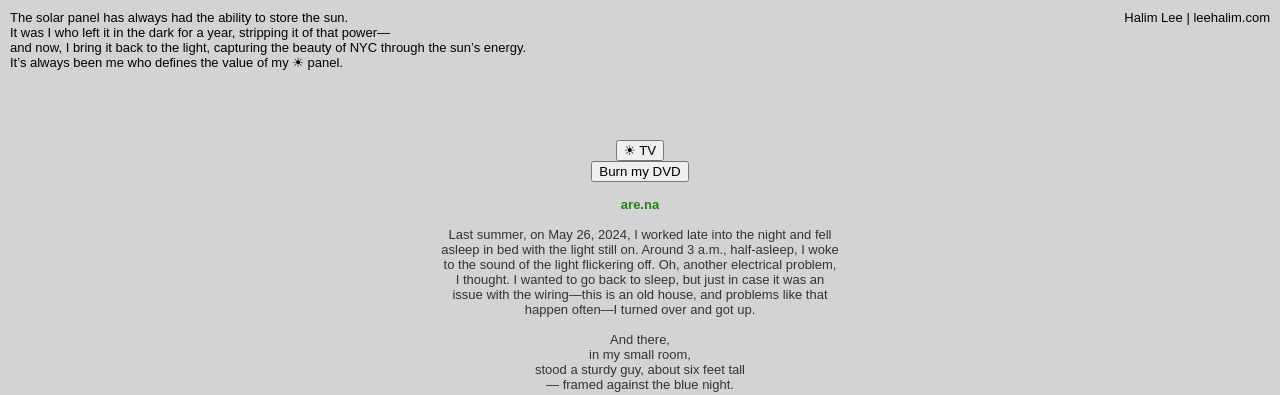
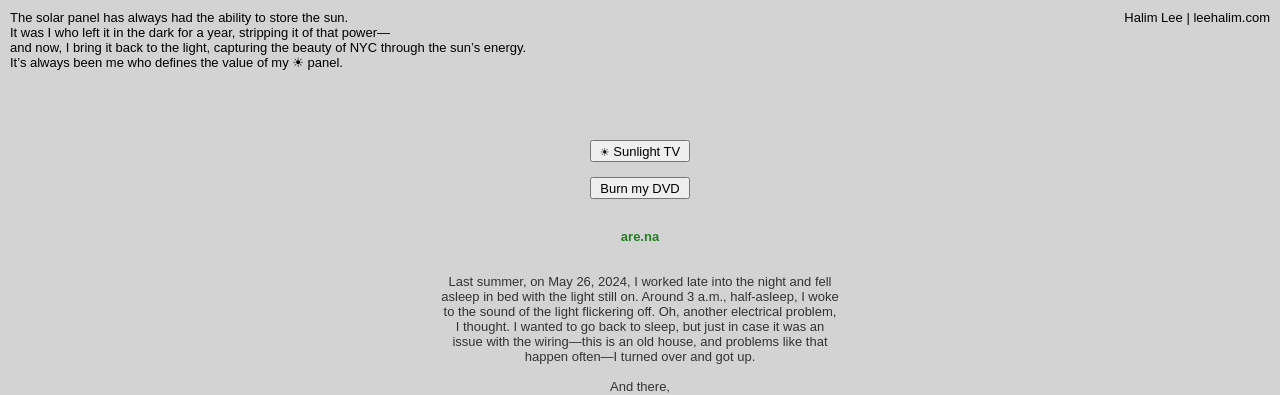
Before and after one commit to book1001/Journey_solar, a plain HTML site: page index.html in a window 1280 px wide. Shown: the top 395 px of the page. Drawn offline with Linux system fonts and the light colour scheme.

Commit message:
button change

```diff
--- a/index.css
+++ b/index.css
@@ -32,6 +32,14 @@ body {
   border-right: var(--scrollbar-right) solid transparent;
   border-bottom: 0px solid transparent;
   border-left: var(--scrollbar-left) solid transparent;
+}
+
+
+
+button {
+  width: 100px;
+  height: 22px;
+  font-size: 13px;
 }
 
 
--- a/index.html
+++ b/index.html
@@ -47,12 +47,13 @@
   <!-- ======================================================= -->
   <div class="about">
     <!-- <button class="about-btn-tv" onclick="openWin('https://solarpanel1.glitch.me', '✴︎✴︎', 300, 344)">Solar Power</button> -->
-    <button id="bgOn" class="about-btn-tv" onclick="openWin('tv_node.html', '✴︎', 300, 344)">☀︎ TV</button>
+    <button id="bgOn" class="about-btn-tv" onclick="openWin('tv_node.html', '✴︎', 300, 344)"><span style="font-size: 11px;">☀︎</span> Sunlight TV</button>
+    <br>
     <button class="about-btn-tv" onclick="openDvd('dvd.html', '✴︎✴', 820, 620)">Burn my DVD</button>
-    <br>
+    <br><br>
     <a href="https://www.are.na/halim-lee/fcumona-4ui" target="_blank">are.na</a>
 
-    <br><br>
+    <br><br><br>
     <p style="padding: 0 170px;">
       Last summer, on May 26, 2024, I worked late into the night and fell asleep in bed with the light still on.
       Around 3 a.m., half-asleep, I woke to the sound of the light flickering off.
```
